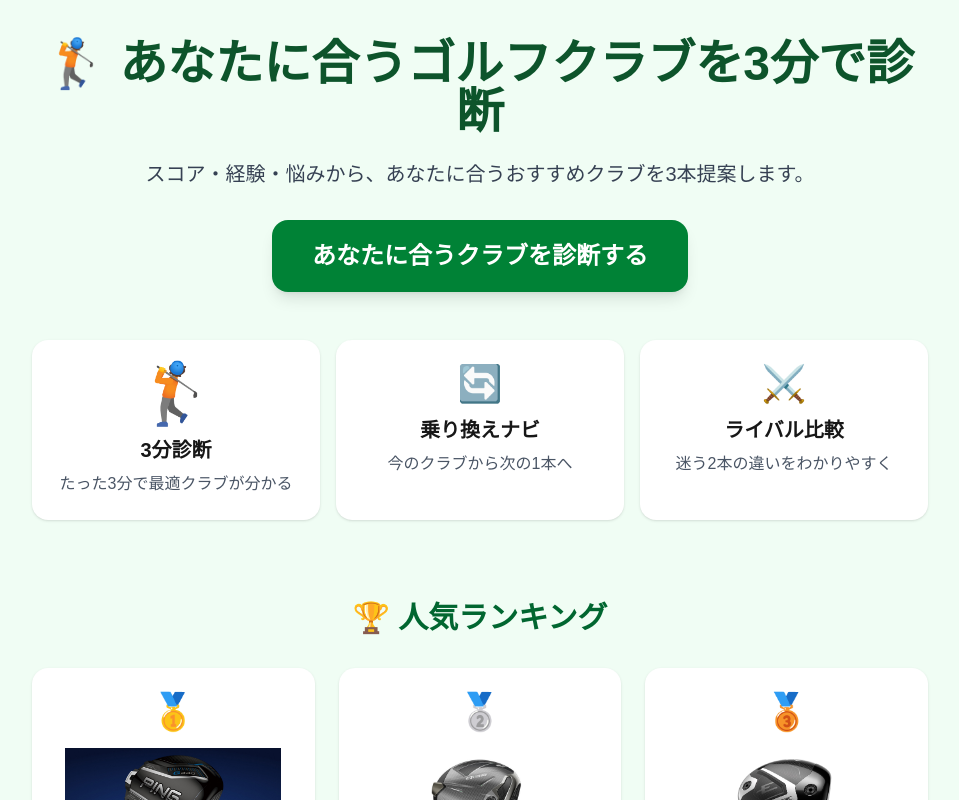
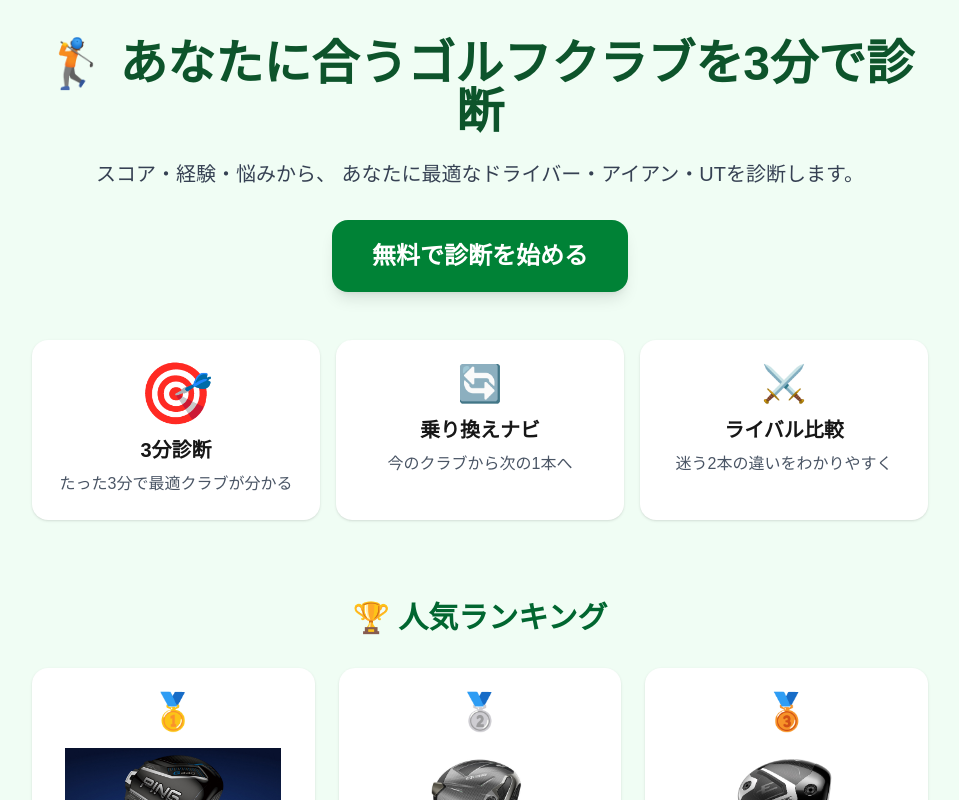
Before and after one commit to teru2boze/golf-club-hunter, a Next.js app: page / in a window 1280 px wide. Shown: the top 800 px of the page, without its empty margins (160-1119 px from the left). Built offline with nearby package versions, Linux system fonts and the light colour scheme.

Commit message:
Improve hero section

```diff
--- a/app/page.tsx
+++ b/app/page.tsx
@@ -298,7 +298,8 @@ export default function Home() {
         </h1>
 
         <p className="mt-6 text-xl text-gray-700">
-          スコア・経験・悩みから、あなたに合うおすすめクラブを3本提案します。
+          スコア・経験・悩みから、
+          あなたに最適なドライバー・アイアン・UTを診断します。
         </p>
 
         <button
@@ -310,12 +311,12 @@ export default function Home() {
           }}
           className="mt-8 rounded-2xl bg-green-700 px-10 py-5 text-2xl font-bold text-white shadow-lg hover:bg-green-800 transition"
         >
-          あなたに合うクラブを診断する
+          無料で診断を始める
         </button>
 
         <div className="mt-12 grid gap-4 md:grid-cols-3">
           <div className="rounded-2xl bg-white p-6 shadow">
-            <div className="text-6xl">🏌️</div>
+            <div className="text-6xl">🎯</div>
             <h2 className="mt-3 text-xl font-bold">
               3分診断
             </h2>
```
